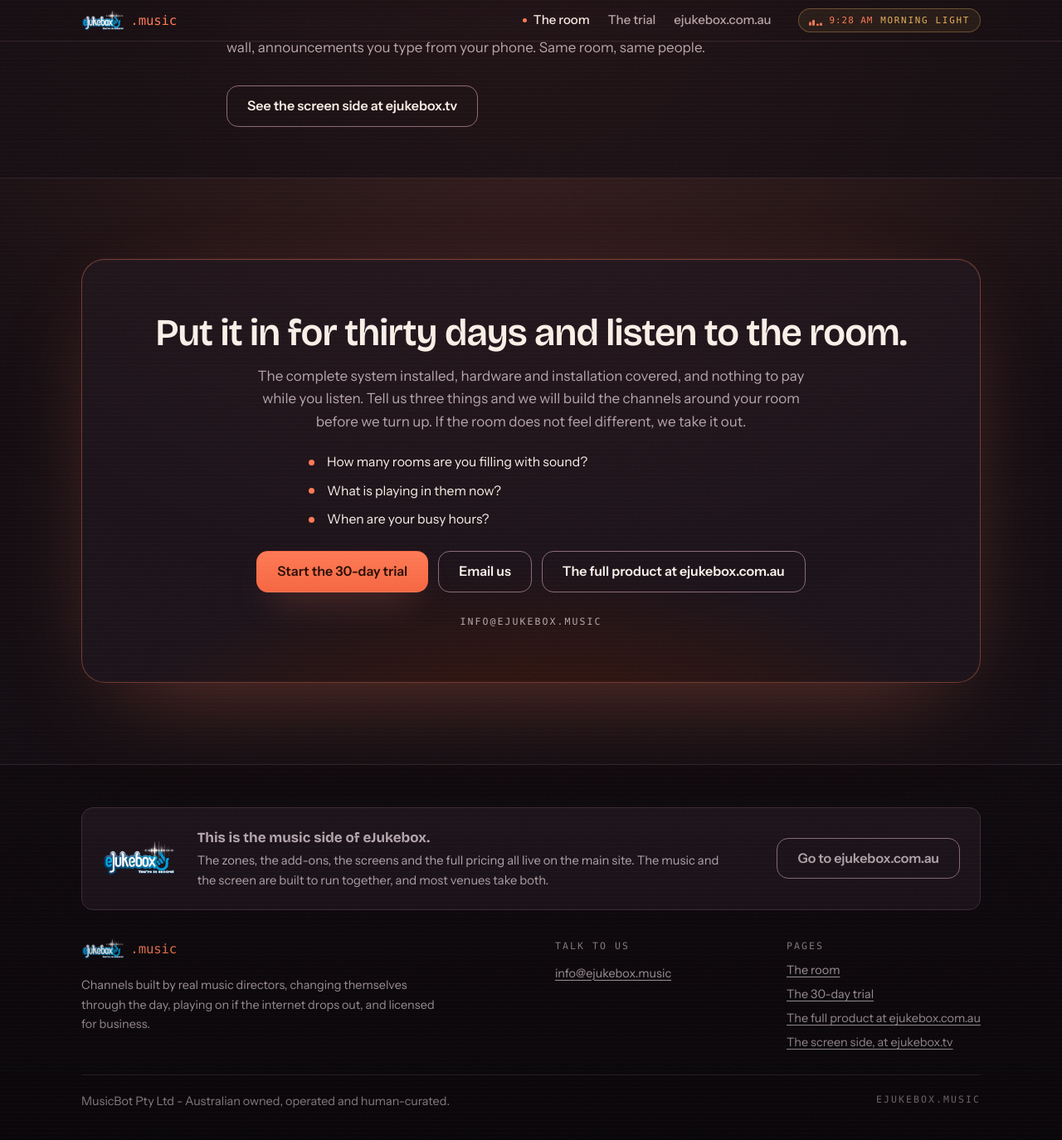
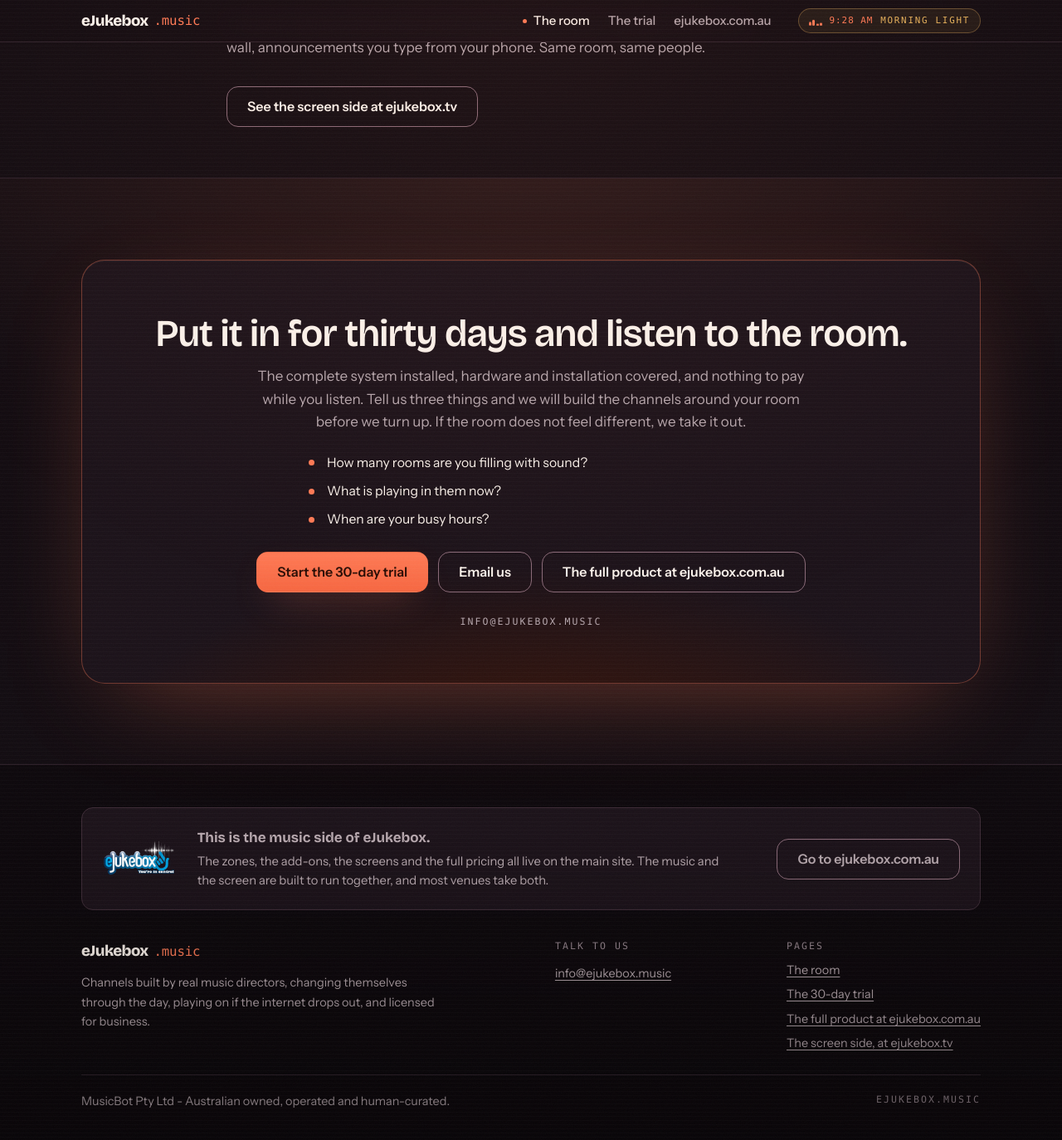
Before and after one commit to MusicbotAU/ejukebox-music, a Jekyll site: the page built from index.html, in a window 1280 px wide and 1400 px high, scrolled down 9904 px. Shown: the top 1374 px of the window at 83% size. Built offline with Jekyll 4.4.1, drawn with Linux system fonts in a browser that asks for light colours; some web fonts are replaced.

Commit message:
Music site: text wordmark in nav and footer
The nav and the family bar both carried the logo image, so at narrower widths
two logos stacked directly on top of each other. The site wordmark is now text,
matching how ejukebox.tv does it, and the logo image appears exactly twice per
page - small in the family bar, larger in the footer parent card.

Co-Authored-By: Claude Opus 5 (1M context) <noreply@anthropic.com>

```diff
--- a/_includes/footer.html
+++ b/_includes/footer.html
@@ -14,8 +14,7 @@
     <div class="site-footer__in">
       <div>
         <a class="brand" href="{{ '/' | relative_url }}" aria-label="eJukebox Music, home">
-          <img src="{{ '/assets/ejukebox-logo.png' | relative_url }}" width="170" height="84" alt="eJukebox">
-          <span class="brand__dot" aria-hidden="true">.music</span>
+          <span class="brand__e">e<em>Jukebox</em></span><span class="brand__dot" aria-hidden="true">.music</span>
         </a>
         <p style="margin-top:12px;max-width:30em">Channels built by real music directors, changing themselves through the day, playing on if the internet drops out, and licensed for business.</p>
       </div>
--- a/_includes/nav.html
+++ b/_includes/nav.html
@@ -2,8 +2,7 @@
 <header class="topbar">
   <div class="topbar__in">
     <a class="brand" href="{{ '/' | relative_url }}" aria-label="eJukebox Music, home">
-      <img src="{{ '/assets/ejukebox-logo.png' | relative_url }}" width="170" height="84" alt="eJukebox">
-      <span class="brand__dot" aria-hidden="true">.music</span>
+      <span class="brand__e">e<em>Jukebox</em></span><span class="brand__dot" aria-hidden="true">.music</span>
     </a>
 
     <nav class="topnav" aria-label="Main">
--- a/_layouts/default.html
+++ b/_layouts/default.html
@@ -258,6 +258,8 @@ html::after{
 .brand{display:inline-flex;align-items:center;gap:7px;text-decoration:none;flex:none}
 .brand img{height:26px;width:auto}
 .brand__dot{font-family:var(--mono);font-size:.98rem;color:var(--ember);letter-spacing:-.01em}
+.brand__e{font-family:var(--display);font-weight:800;font-size:1.16rem;letter-spacing:-.03em;color:var(--ivory)}
+.brand__e em{font-style:normal;color:var(--ivory)}
 .topnav{display:flex;gap:clamp(10px,2vw,22px);margin-left:auto;align-items:center}
 .topnav a{font-size:.94rem;font-weight:500;color:var(--soft);text-decoration:none;white-space:nowrap}
 .topnav a:hover{color:var(--ivory)}
```
